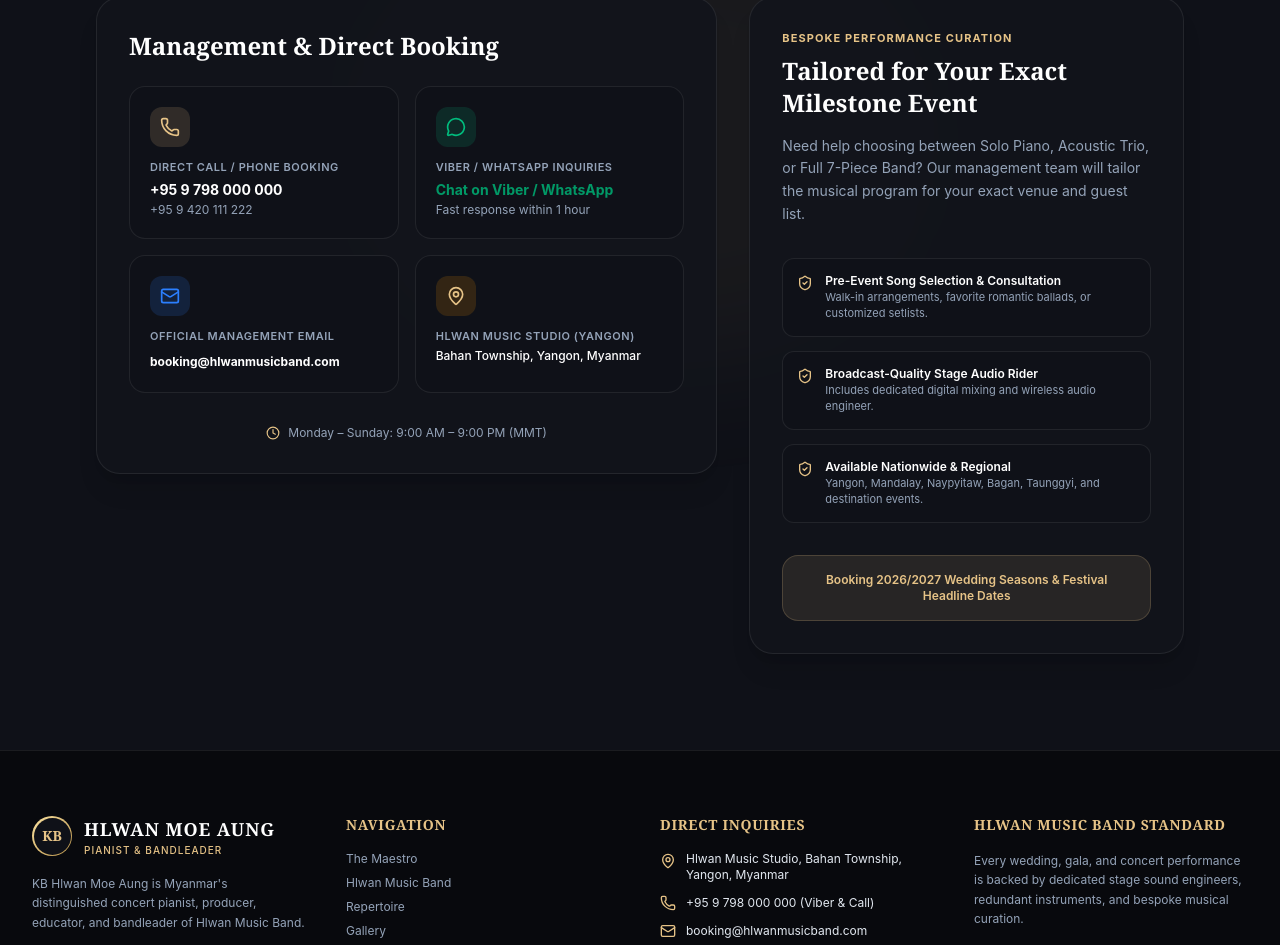
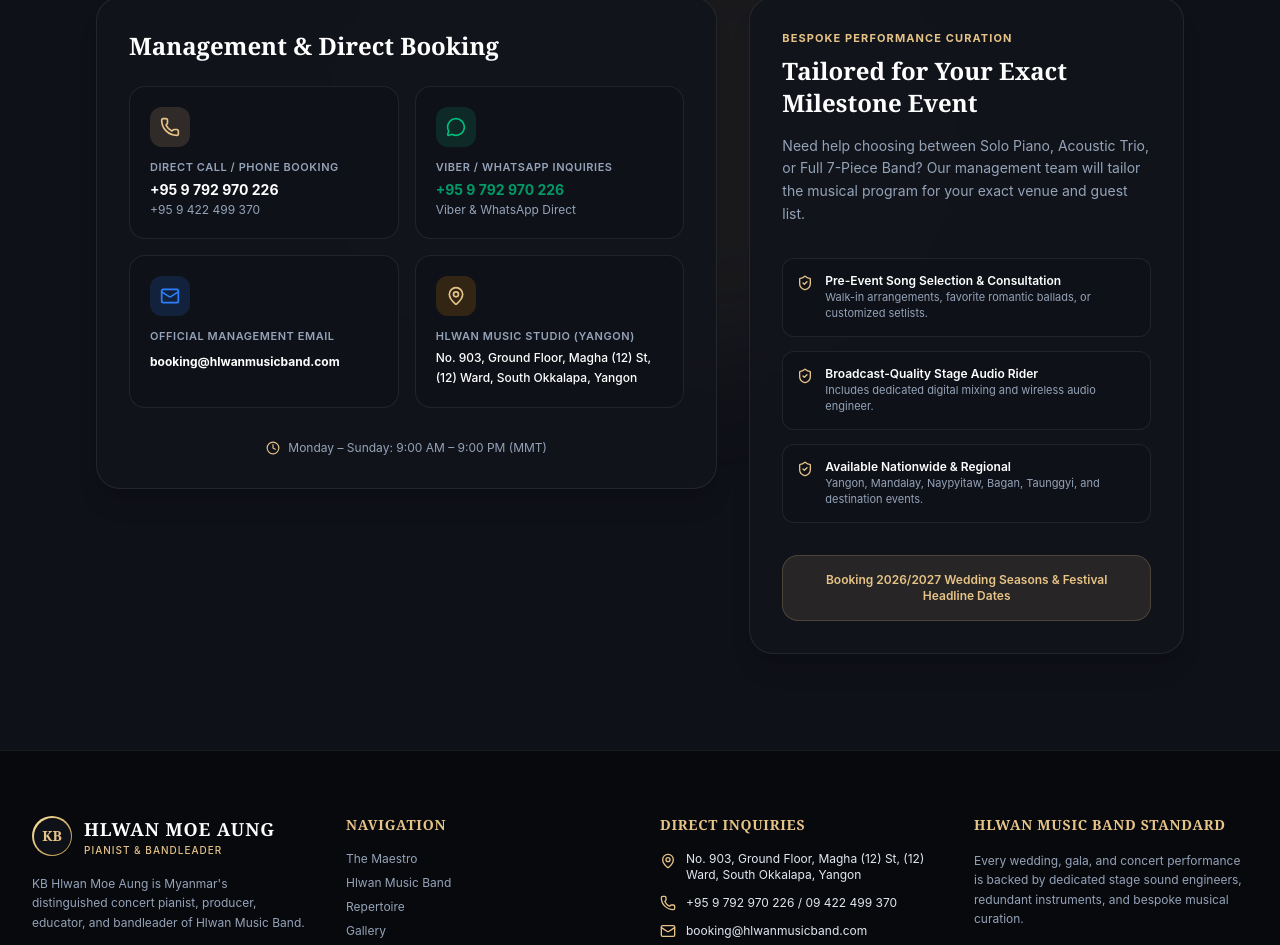
Before and after one commit to kkahuanngt-wq/hlwanmoeaung, a React (Vite) app: page / in a window 1280 px wide. Shown: the part 9422-10367 px from the top of the page. Built offline with nearby package versions, Linux system fonts and the light colour scheme; a web font is replaced by a local one.

Commit message:
Update official phone numbers and studio address for KB Hlwan Moe Aung

```diff
--- a/src/components/AcademyServices.tsx
+++ b/src/components/AcademyServices.tsx
@@ -113,7 +113,7 @@ export const AcademyServices: React.FC<AcademyServicesProps> = ({ currentLang, o
               </button>
 
               <span className="text-xs text-[var(--text-muted)]">
-                Bahan Township, Yangon, Myanmar
+                {currentLang === 'mm' ? 'တောင်ဥက္ကလာပမြို့နယ်၊ ရန်ကုန်မြို့' : 'South Okkalapa Township, Yangon'}
               </span>
             </div>
           </div>
--- a/src/components/ContactBooking.tsx
+++ b/src/components/ContactBooking.tsx
@@ -10,10 +10,6 @@ interface ContactBookingProps {
 export const ContactBooking: React.FC<ContactBookingProps> = ({ currentLang }) => {
   const t = translations[currentLang];
 
-  const handleOpenViber = () => {
-    const text = encodeURIComponent('Hello KB Hlwan Moe Aung & Hlwan Music Band Management, I would like to inquire regarding performance availability and event details.');
-    window.open(`https://wa.me/959798000000?text=${text}`, '_blank');
-  };
 
   return (
     <section id="booking" className="py-16 sm:py-24 relative bg-[var(--bg-secondary)] border-t border-[var(--border-card)] overflow-hidden w-full max-w-full">
@@ -53,11 +49,11 @@ export const ContactBooking: React.FC<ContactBookingProps> = ({ currentLang }) =
                   <span className="text-[11px] uppercase tracking-wider text-[var(--text-muted)] font-semibold block mb-1">
                     {t.booking.directCall}
                   </span>
-                  <a href="tel:+959798000000" className="text-sm font-bold text-[var(--text-primary)] hover:text-[var(--accent-gold)] transition-colors block">
-                    +95 9 798 000 000
+                  <a href="tel:+959792970226" className="text-sm font-bold text-[var(--text-primary)] hover:text-[var(--accent-gold)] transition-colors block">
+                    +95 9 792 970 226
                   </a>
-                  <a href="tel:+959420111222" className="text-xs text-[var(--text-muted)] hover:text-[var(--text-primary)] transition-colors block mt-0.5">
-                    +95 9 420 111 222
+                  <a href="tel:+959422499370" className="text-xs text-[var(--text-muted)] hover:text-[var(--accent-gold)] transition-colors block mt-0.5">
+                    +95 9 422 499 370
                   </a>
                 </div>
 
@@ -69,14 +65,16 @@ export const ContactBooking: React.FC<ContactBookingProps> = ({ currentLang }) =
                   <span className="text-[11px] uppercase tracking-wider text-[var(--text-muted)] font-semibold block mb-1">
                     {t.booking.viberChat}
                   </span>
-                  <button
-                    onClick={handleOpenViber}
+                  <a
+                    href="https://wa.me/959792970226"
+                    target="_blank"
+                    rel="noopener noreferrer"
                     className="text-sm font-bold text-emerald-600 dark:text-emerald-400 hover:underline block text-left"
                   >
-                    Chat on Viber / WhatsApp
-                  </button>
+                    +95 9 792 970 226
+                  </a>
                   <span className="text-xs text-[var(--text-muted)] block mt-0.5">
-                    Fast response within 1 hour
+                    Viber & WhatsApp Direct
                   </span>
                 </div>
 
@@ -101,8 +99,10 @@ export const ContactBooking: React.FC<ContactBookingProps> = ({ currentLang }) =
                   <span className="text-[11px] uppercase tracking-wider text-[var(--text-muted)] font-semibold block mb-1">
                     {t.booking.studioLocation}
                   </span>
-                  <p className="text-xs font-medium text-[var(--text-primary)]">
-                    Bahan Township, Yangon, Myanmar
+                  <p className="text-xs font-medium text-[var(--text-primary)] leading-relaxed">
+                    {currentLang === 'mm'
+                      ? 'အမှတ် (၉၀၃)၊ မြေညီထပ်၊ မာဃ (၁၂) လမ်း၊ (၁၂) ရပ်ကွက်၊ တောင်ဥက္ကလာပမြို့နယ်၊ ရန်ကုန်မြို့။'
+                      : 'No. 903, Ground Floor, Magha (12) St, (12) Ward, South Okkalapa, Yangon'}
                   </p>
                 </div>
               </div>
--- a/src/components/Footer.tsx
+++ b/src/components/Footer.tsx
@@ -124,8 +124,8 @@ export const Footer: React.FC<FooterProps> = ({ currentLang }) => {
               </div>
               <div className="flex items-center gap-2.5">
                 <Phone className="w-4 h-4 text-[var(--accent-gold)] shrink-0" />
-                <a href="tel:+959798000000" className="hover:text-[var(--accent-gold)] transition-colors">
-                  +95 9 798 000 000 (Viber & Call)
+                <a href="tel:+959792970226" className="hover:text-[var(--accent-gold)] transition-colors">
+                  +95 9 792 970 226 / 09 422 499 370
                 </a>
               </div>
               <div className="flex items-center gap-2.5">
--- a/src/data/translations.ts
+++ b/src/data/translations.ts
@@ -175,7 +175,7 @@ export const translations = {
       contactInfo: 'Direct Inquiries',
       socials: 'Connect With The Maestro',
       copyright: '© 2026 KB Hlwan Moe Aung & Hlwan Music Band. All rights reserved.',
-      studioAddress: 'Hlwan Music Studio, Bahan Township, Yangon, Myanmar'
+      studioAddress: 'No. 903, Ground Floor, Magha (12) St, (12) Ward, South Okkalapa, Yangon'
     }
   },
   mm: {
@@ -351,7 +351,7 @@ export const translations = {
       contactInfo: 'တိုက်ရိုက် ဆက်သွယ်ရန်',
       socials: 'လူမှုကွန်ရက် စာမျက်နှာများ',
       copyright: '© ၂၀၂၆ KB လွှမ်းမိုးအောင် & Hlwan Music Band. All rights reserved.',
-      studioAddress: 'လွှမ်း Music Studio၊ ဗဟန်းမြို့နယ်၊ ရန်ကုန်မြို့။'
+      studioAddress: 'အမှတ် (၉၀၃)၊ မြေညီထပ်၊ မာဃ (၁၂) လမ်း၊ (၁၂) ရပ်ကွက်၊ တောင်ဥက္ကလာပမြို့နယ်၊ ရန်ကုန်မြို့။'
     }
   }
 };
```
